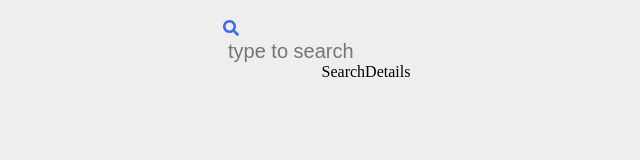
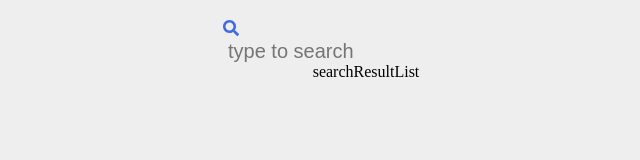
Before and after one commit to chesere/searchapi, a React (Vite) app: page / in a window 1280 px wide. Shown: the top 160 px of the page, without its empty margins (274-914 px from the left). Built offline with nearby package versions, Linux system fonts and the light colour scheme.

Commit message:
Added a new component to show the result list after the filter

```diff
--- a/src/App.tsx
+++ b/src/App.tsx
@@ -1,12 +1,15 @@
+import { useState } from "react";
 import "./App.css";
 import { SearchBar } from "./components/searchBar";
+import { SearchResultList } from "./components/searchResultList";
 
 function App() {
+  const [results, setResults] = useState([]);
   return (
     <div className="App">
       <div className="search-bar-container">
-        <SearchBar />
-        <div>SearchDetails</div>
+        <SearchBar setResults={setResults} />
+        <SearchResultList results={results} />
       </div>
     </div>
   );
--- a/src/components/searchBar.tsx
+++ b/src/components/searchBar.tsx
@@ -2,16 +2,21 @@ import { useState } from "react";
 import { FaSearch } from "react-icons/fa";
 import "./searchBar.css";
 
-export const SearchBar = () => {
+export const SearchBar = ({ setResults }) => {
   const [input, setInput] = useState("");
   const fetchData = (value) => {
     fetch("https://jsonplaceholder.typicode.com/users")
       .then((res) => res.json())
       .then((json) => {
         const result = json.filter((user) => {
-          return user && user.name && user.name.toLowerCase().includes(value);
+          return (
+            value &&
+            user &&
+            user.name &&
+            user.name.toLowerCase().includes(value)
+          );
         });
-        console.log(result);
+        setResults(result);
       });
   };
   const handleChange = (value) => {
--- /dev/null
+++ b/src/components/searchResultList.tsx
@@ -0,0 +1,5 @@
+import React from "react";
+
+export const SearchResultList = () => {
+  return <div>searchResultList</div>;
+};
```
